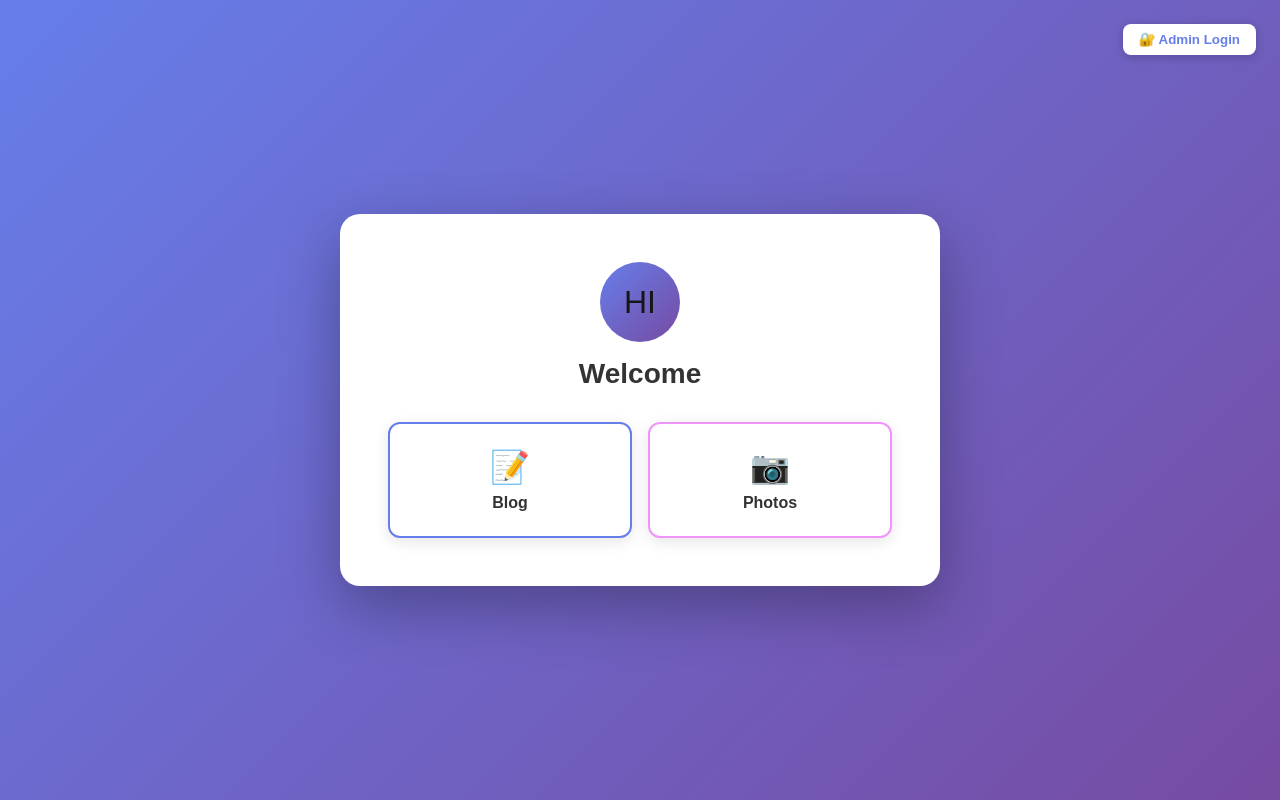
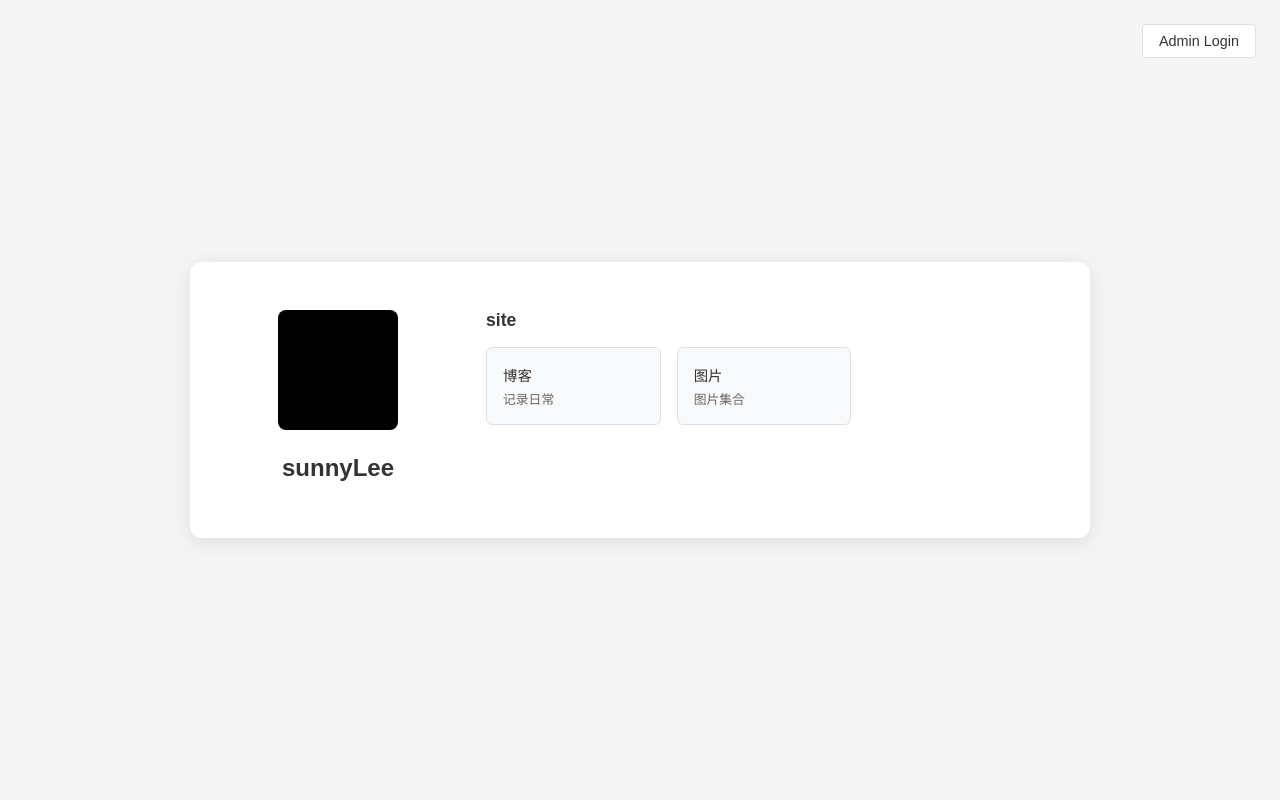
Before and after one commit to SunnyLee151064/my-web, a Next.js app: page / in a window 1280 px wide. Built offline with nearby package versions, Linux system fonts and the light colour scheme.

Commit message:
Redesign homepage to match reference style

```diff
--- a/src/app/page.tsx
+++ b/src/app/page.tsx
@@ -20,16 +20,6 @@ export default function Home() {
     }
   }, []);
 
-  const menuItems = [
-    { icon: '📝', label: 'Blog', path: '/blog', color: '#667eea' },
-    { icon: '📷', label: 'Photos', path: '/photos', color: '#f093fb' },
-  ];
-
-  const adminItems = [
-    { icon: '✏️', label: 'Manage Blog', path: '/admin/blog', color: '#4facfe' },
-    { icon: '🖼️', label: 'Manage Photos', path: '/admin/photos', color: '#43e97b' },
-  ];
-
   const handleLogin = () => {
     router.push('/login');
   };
@@ -39,26 +29,38 @@ export default function Home() {
     setUser(null);
   };
 
+  const handleAdminClick = () => {
+    router.push('/admin/blog');
+  };
+
   return (
     <div style={{
       minHeight: '100vh',
-      background: 'linear-gradient(135deg, #667eea 0%, #764ba2 100%)',
-      padding: '2rem'
+      background: '#f5f5f5',
+      padding: '2rem',
+      display: 'flex',
+      justifyContent: 'center',
+      alignItems: 'center'
     }}>
       {/* Admin 按钮 - 右上角 */}
-      <div style={{ position: 'absolute', top: '1.5rem', right: '1.5rem' }}>
+      <div style={{
+        position: 'absolute',
+        top: '1.5rem',
+        right: '1.5rem',
+        zIndex: 10
+      }}>
         {user ? (
           <button
-            onClick={() => router.push('/admin/blog')}
+            onClick={handleAdminClick}
             style={{
               padding: '0.5rem 1rem',
               background: 'white',
-              border: 'none',
-              borderRadius: '8px',
+              border: '1px solid #e0e0e0',
+              borderRadius: '4px',
               cursor: 'pointer',
-              fontWeight: '600',
-              color: '#667eea',
-              boxShadow: '0 2px 10px rgba(0,0,0,0.2)'
+              fontWeight: '500',
+              color: '#333',
+              fontSize: '0.9rem'
             }}
           >
             Admin ({user.username})
@@ -69,150 +71,78 @@ export default function Home() {
             style={{
               padding: '0.5rem 1rem',
               background: 'white',
-              border: 'none',
-              borderRadius: '8px',
+              border: '1px solid #e0e0e0',
+              borderRadius: '4px',
               cursor: 'pointer',
-              fontWeight: '600',
-              color: '#667eea',
-              boxShadow: '0 2px 10px rgba(0,0,0,0.2)'
+              fontWeight: '500',
+              color: '#333',
+              fontSize: '0.9rem'
             }}
           >
-            🔐 Admin Login
+            Admin Login
           </button>
         )}
       </div>
 
       <div style={{
         display: 'flex',
-        flexDirection: 'column',
-        alignItems: 'center',
-        justifyContent: 'center',
-        minHeight: 'calc(100vh - 4rem)'
+        background: 'white',
+        borderRadius: '12px',
+        padding: '3rem',
+        boxShadow: '0 4px 20px rgba(0,0,0,0.1)',
+        maxWidth: '900px',
+        width: '100%',
+        gap: '3rem'
       }}>
+        {/* 左侧个人信息区域 */}
         <div style={{
-          background: 'white',
-          borderRadius: '20px',
-          padding: '3rem',
-          boxShadow: '0 20px 60px rgba(0,0,0,0.3)',
-          maxWidth: '600px',
-          width: '100%'
+          flex: '0 0 200px',
+          display: 'flex',
+          flexDirection: 'column',
+          alignItems: 'center'
         }}>
-          <div style={{ textAlign: 'center', marginBottom: '2rem' }}>
-            <div style={{
-              width: '80px',
-              height: '80px',
-              background: 'linear-gradient(135deg, #667eea 0%, #764ba2 100%)',
-              borderRadius: '50%',
-              display: 'flex',
-              alignItems: 'center',
-              justifyContent: 'center',
-              margin: '0 auto 1rem',
-              fontSize: '2rem'
+          {/* 头像区域 - 暂时用纯黑背景 */}
+          <div style={{
+            width: '120px',
+            height: '120px',
+            background: '#000',
+            borderRadius: '8px',
+            marginBottom: '1.5rem'
+          }} />
+
+          {/* 个人信息 */}
+          <div style={{ textAlign: 'center' }}>
+            <h1 style={{
+              margin: '0 0 0.5rem',
+              fontSize: '1.5rem',
+              color: '#333',
+              fontWeight: '600'
             }}>
-              HI
-            </div>
-            <h1 style={{ margin: 0, fontSize: '1.75rem', color: '#333', fontWeight: '600' }}>
-              Welcome
+              sunnyLee
             </h1>
             {user && (
-              <p style={{ margin: '0.5rem 0 0', color: '#666', fontSize: '1.1rem' }}>
-                {user.username}
-                <span style={{
-                  marginLeft: '0.5rem',
-                  padding: '0.25rem 0.75rem',
-                  background: 'linear-gradient(135deg, #667eea 0%, #764ba2 100%)',
-                  borderRadius: '20px',
-                  color: 'white',
-                  fontSize: '0.8rem'
-                }}>
-                  {user.role === 'admin' ? 'Admin' : 'User'}
-                </span>
+              <p style={{
+                margin: '0',
+                color: '#666',
+                fontSize: '0.9rem'
+              }}>
+                {user.role === 'admin' ? 'Admin' : 'User'}
               </p>
             )}
           </div>
 
-          <div style={{
-            display: 'grid',
-            gridTemplateColumns: 'repeat(2, 1fr)',
-            gap: '1rem',
-            marginBottom: user?.role === 'admin' ? '2rem' : '0'
-          }}>
-            {menuItems.map((item) => (
-              <button
-                key={item.path}
-                onClick={() => router.push(item.path)}
-                style={{
-                  padding: '1.5rem',
-                  background: 'white',
-                  border: `2px solid ${item.color}`,
-                  borderRadius: '12px',
-                  cursor: 'pointer',
-                  display: 'flex',
-                  flexDirection: 'column',
-                  alignItems: 'center',
-                  gap: '0.5rem',
-                  boxShadow: '0 4px 15px rgba(0,0,0,0.1)'
-                }}
-              >
-                <span style={{ fontSize: '2rem' }}>{item.icon}</span>
-                <span style={{ color: '#333', fontWeight: '600', fontSize: '1rem' }}>{item.label}</span>
-              </button>
-            ))}
-          </div>
-
-          {user?.role === 'admin' && (
-            <>
-              <div style={{
-                textAlign: 'center',
-                color: '#999',
-                marginBottom: '1rem',
-                fontSize: '0.9rem'
-              }}>
-                --- Admin ---
-              </div>
-              <div style={{
-                display: 'grid',
-                gridTemplateColumns: 'repeat(2, 1fr)',
-                gap: '1rem',
-                marginBottom: '2rem'
-              }}>
-                {adminItems.map((item) => (
-                  <button
-                    key={item.path}
-                    onClick={() => router.push(item.path)}
-                    style={{
-                      padding: '1.5rem',
-                      background: `linear-gradient(135deg, ${item.color} 0%, ${item.color}dd 100%)`,
-                      border: 'none',
-                      borderRadius: '12px',
-                      cursor: 'pointer',
-                      display: 'flex',
-                      flexDirection: 'column',
-                      alignItems: 'center',
-                      gap: '0.5rem',
-                      boxShadow: '0 4px 15px rgba(0,0,0,0.2)'
-                    }}
-                  >
-                    <span style={{ fontSize: '2rem' }}>{item.icon}</span>
-                    <span style={{ color: 'white', fontWeight: '600', fontSize: '1rem' }}>{item.label}</span>
-                  </button>
-                ))}
-              </div>
-            </>
-          )}
-
           {user && (
-            <div style={{ textAlign: 'center' }}>
+            <div style={{ marginTop: '2rem' }}>
               <button
                 onClick={handleLogout}
                 style={{
-                  padding: '0.75rem 2rem',
+                  padding: '0.5rem 1.5rem',
                   background: 'transparent',
-                  color: '#999',
-                  border: '2px solid #e0e0e0',
-                  borderRadius: '8px',
+                  color: '#666',
+                  border: '1px solid #e0e0e0',
+                  borderRadius: '4px',
                   cursor: 'pointer',
-                  fontSize: '0.9rem'
+                  fontSize: '0.8rem'
                 }}
               >
                 Logout
@@ -220,6 +150,157 @@ export default function Home() {
             </div>
           )}
         </div>
+
+        {/* 右侧内容区域 */}
+        <div style={{
+          flex: '1',
+          display: 'flex',
+          flexDirection: 'column'
+        }}>
+          {/* Site 部分 */}
+          <div style={{ marginBottom: '2rem' }}>
+            <h2 style={{
+              margin: '0 0 1rem',
+              fontSize: '1.1rem',
+              color: '#333',
+              fontWeight: '600'
+            }}>
+              site
+            </h2>
+            <div style={{
+              display: 'grid',
+              gridTemplateColumns: 'repeat(auto-fill, minmax(150px, 1fr))',
+              gap: '1rem'
+            }}>
+              <button
+                onClick={() => router.push('/blog')}
+                style={{
+                  padding: '1rem',
+                  background: '#f8f9fa',
+                  border: '1px solid #e0e0e0',
+                  borderRadius: '6px',
+                  cursor: 'pointer',
+                  textAlign: 'left'
+                }}
+              >
+                <div style={{
+                  fontSize: '0.9rem',
+                  color: '#333',
+                  fontWeight: '500',
+                  marginBottom: '0.25rem'
+                }}>
+                  博客
+                </div>
+                <div style={{
+                  fontSize: '0.8rem',
+                  color: '#666'
+                }}>
+                  记录日常
+                </div>
+              </button>
+
+              <button
+                onClick={() => router.push('/photos')}
+                style={{
+                  padding: '1rem',
+                  background: '#f8f9fa',
+                  border: '1px solid #e0e0e0',
+                  borderRadius: '6px',
+                  cursor: 'pointer',
+                  textAlign: 'left'
+                }}
+              >
+                <div style={{
+                  fontSize: '0.9rem',
+                  color: '#333',
+                  fontWeight: '500',
+                  marginBottom: '0.25rem'
+                }}>
+                  图片
+                </div>
+                <div style={{
+                  fontSize: '0.8rem',
+                  color: '#666'
+                }}>
+                  图片集合
+                </div>
+              </button>
+            </div>
+          </div>
+
+          {/* Admin 部分（仅管理员可见） */}
+          {user?.role === 'admin' && (
+            <div>
+              <h2 style={{
+                margin: '0 0 1rem',
+                fontSize: '1.1rem',
+                color: '#333',
+                fontWeight: '600'
+              }}>
+                admin
+              </h2>
+              <div style={{
+                display: 'grid',
+                gridTemplateColumns: 'repeat(auto-fill, minmax(150px, 1fr))',
+                gap: '1rem'
+              }}>
+                <button
+                  onClick={() => router.push('/admin/blog')}
+                  style={{
+                    padding: '1rem',
+                    background: '#e3f2fd',
+                    border: '1px solid #bbdefb',
+                    borderRadius: '6px',
+                    cursor: 'pointer',
+                    textAlign: 'left'
+                  }}
+                >
+                  <div style={{
+                    fontSize: '0.9rem',
+                    color: '#1976d2',
+                    fontWeight: '500',
+                    marginBottom: '0.25rem'
+                  }}>
+                    管理博客
+                  </div>
+                  <div style={{
+                    fontSize: '0.8rem',
+                    color: '#64b5f6'
+                  }}>
+                    创建/编辑/删除
+                  </div>
+                </button>
+
+                <button
+                  onClick={() => router.push('/admin/photos')}
+                  style={{
+                    padding: '1rem',
+                    background: '#e8f5e9',
+                    border: '1px solid #c8e6c9',
+                    borderRadius: '6px',
+                    cursor: 'pointer',
+                    textAlign: 'left'
+                  }}
+                >
+                  <div style={{
+                    fontSize: '0.9rem',
+                    color: '#388e3c',
+                    fontWeight: '500',
+                    marginBottom: '0.25rem'
+                  }}>
+                    管理图片
+                  </div>
+                  <div style={{
+                    fontSize: '0.8rem',
+                    color: '#81c784'
+                  }}>
+                    上传/删除
+                  </div>
+                </button>
+              </div>
+            </div>
+          )}
+        </div>
       </div>
     </div>
   );
```
